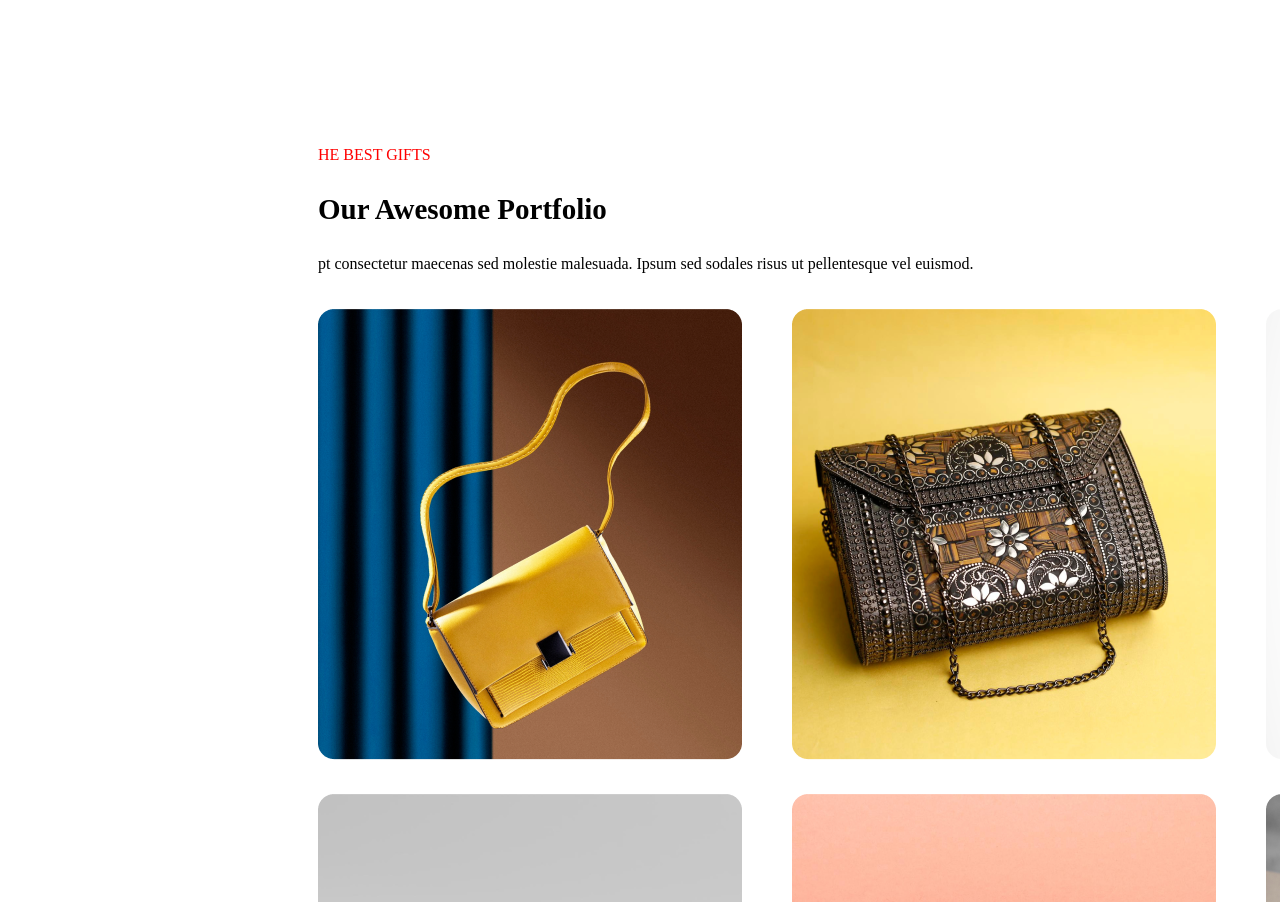
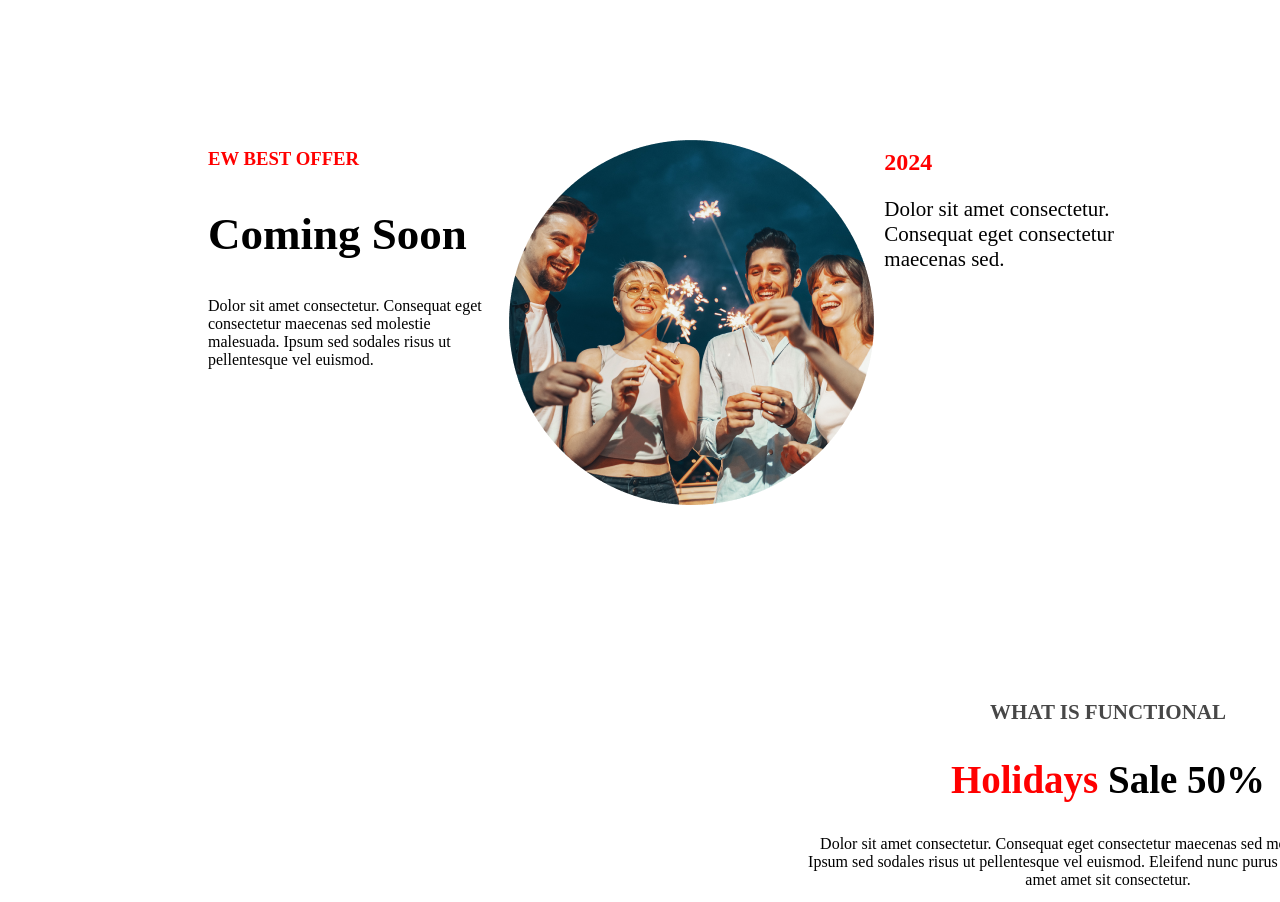
Before and after one commit to shahariar90d/assigment-one, a plain HTML site: page index.html in a window 1280 px wide. Shown: the part 2700-3602 px from the top of the page. Drawn offline with Linux system fonts and the light colour scheme.

Commit message:
five commit

```diff
--- a/index.html
+++ b/index.html
@@ -41,6 +41,47 @@
             <h3 class="qwer"> <span>Time</span>: Evening 7.30 pm to 12.30 am</h3>
             <button class="btt-onew">Join Now</button>
         </div>
+        <section>
+            <div id="maindiv">
+            <div id="ahkk">
+                <h3 id="one">EW BEST OFFER</h3>
+                <h1 id="teo">Coming Soon</h1>
+                <p>Dolor sit amet consectetur. Consequat eget consectetur maecenas sed molestie malesuada. Ipsum sed sodales risus ut pellentesque vel euismod. </p>
+            </div>
+                <div id="image">
+                    <img src="Ellipse 1.png" alt="">
+                </div>
+                <div id="mor">
+                    <h1 id="one" >2024</h1>
+                    <p class="loo">Dolor sit amet consectetur. Consequat eget consectetur maecenas sed.</p>
+
+                </div>
+
+
+            </div>
+            <img id="kal" src="Group 96.png" alt="">
+        </section>
+        <section>
+            <div class="rang">
+                <h2 id="hhh">WHAT IS FUNCTIONAL</h2>
+                <h1 id="yuu"> <span class="del">Holidays</span> Sale 50%</h1>
+                <p>Dolor sit amet consectetur. Consequat eget consectetur maecenas sed
+                    molestie malesuada. Ipsum sed sodales risus ut pellentesque vel euismod. Eleifend nunc purus quam id fermentum amet amet sit consectetur.</p>
+            </div>
+            <div class="amnajj">
+            <div class="twopiv">
+                <img src="Group 75.png" alt="">
+            </div>
+            <div class="twopiv">
+                <img src="Group 44.png" alt="">
+            </div>
+            <div class="twopiv">
+                <img src="Rectangle 1.png" alt="">
+            </div>
+
+        </div>
+        <img class="dwevlo" src="Rectangle 2.png" alt="">
+        </section>
             <section class="secyoimj">
                     <div class="section-four">
                         <p class="paragrap-jhk">HE BEST GIFTS</p>
--- a/styles/style.css
+++ b/styles/style.css
@@ -146,6 +146,7 @@ span{
 }
 .secyoimj{
     margin-bottom: 200px;
+    padding-top: 300px;
 }
 .div-number{
     text-align: center;
@@ -174,13 +175,14 @@ span{
 }
 .div-number{
     width: 600px;
-    padding-left: 700px;
+    padding-left: 450px;
+
 }
 .web{
-    /* background: wheat; */
-    width: 1320px;
+    background: wheat;
+  margin: 350px;
     height: 616px;
-padding-right: 200px;
+   padding-right: 400px;
 margin-bottom: 100px;
 }
 .bandas{
@@ -234,3 +236,57 @@ img{
     justify-content: space-between;
     padding-right: 100px;
 }
+#maindiv{
+    display: flex;
+    justify-content: space-between;
+}
+#ahkk{
+    width: 500px;
+    padding-left: 200px;
+}
+.mor{
+    width: 500px;
+    padding-left: 150px;
+
+}
+#one{
+    color: #F00;
+
+}
+#teo{
+    font-size: 45px;
+}
+.loo{
+    font-size: 21px;
+    margin-right: 80px;
+
+
+}
+#kal{
+    padding-left: 1500px;
+
+}
+.rang{
+    text-align: center;
+    width: 600px;
+    padding-left: 800px;
+}
+#hhh{
+    font-size: 21px;
+    color: #474747;
+}
+#yuu{
+    font-size: 39px;
+}
+.del{
+    color: #F00;
+}
+.amnajj{
+    display: flex;
+    width: 600px;
+
+}
+.dwevlo{
+    margin-left: 300px;
+  padding-bottom: 50px;
+}
```
Also changed, not shown: Ellipse 1.png (added), Group 44.png (added), Group 75.png (added), Group 96.png (added), Rectangle 1.png (added), Rectangle 2.png (added).
